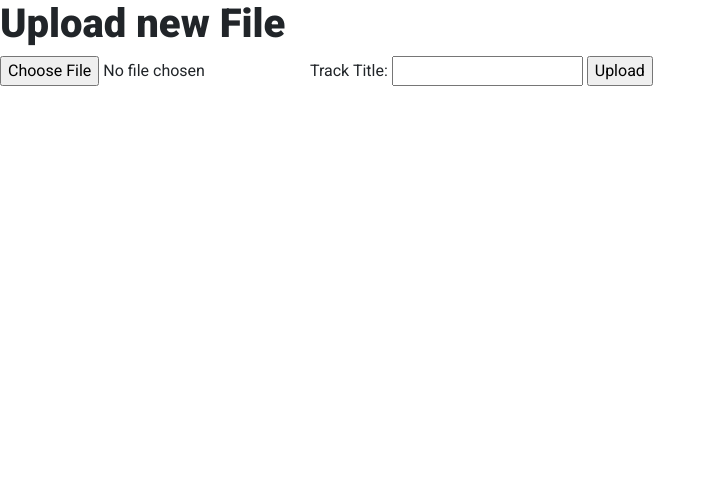
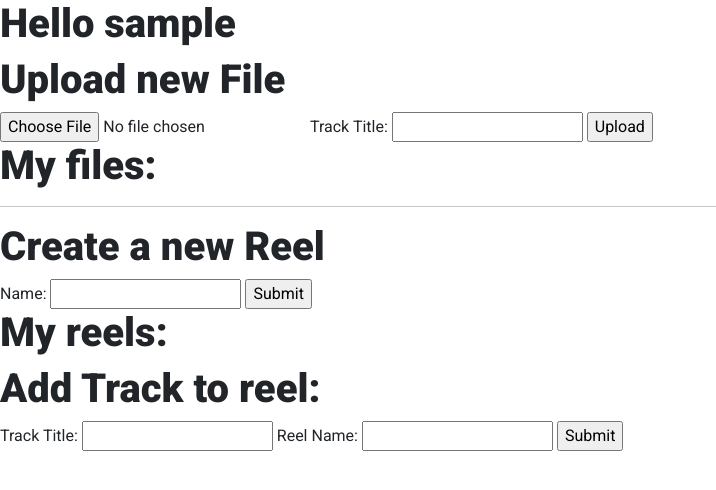
Before and after one commit to joshthecomposer/ReelShare, a Flask app: page /dashboard in a window 1280 px wide. Shown: the top 490 px of the page, without its empty margins (0-716 px from the left). Run offline with Flask 2, Linux system fonts and the light colour scheme; the visitor is signed in with stand-in values (Sample User, id 1); data that the repository does not hold is empty; some libraries are stand-ins or nearby versions.

Commit message:
finished inheritance of users reels

```diff
--- a/flask_app/__init__.py
+++ b/flask_app/__init__.py
@@ -2,7 +2,3 @@ from flask import Flask
 
 app = Flask(__name__)
 app.secret_key = 'secret key'
-app.config['UPLOAD_FOLDER'] = f'flask_app/static/users'
-# app.add_url_rule(
-#     "/flask_app/audio/uploads/<name>", endpoint="download_file", build_only=True
-# )
--- a/flask_app/controllers/main_controller.py
+++ b/flask_app/controllers/main_controller.py
@@ -2,6 +2,7 @@ import os, uuid
 from flask_app import app
 from flask import render_template, redirect, request, flash, url_for, session
 from flask_app.models.file import File
+from flask_app.models import reel
 from werkzeug.utils import secure_filename
 
 @app.route('/')
@@ -14,6 +15,7 @@ def index():
 def dashboard():
     if 'username' not in session:
         return redirect('/')
+    app.config['UPLOAD_FOLDER'] = f'flask_app/static/users/{session["username"]}'
     print(app.config['UPLOAD_FOLDER'])
     if request.method == 'POST':
         if 'file' not in request.files:
@@ -36,7 +38,7 @@ def dashboard():
             data = {
                 'user_id' : session['user_id'],
                 'title' : request.form['title'],
-                'path' : f'users/{filename}'
+                'path' : f'users/{session["username"]}/{filename}'
             }
             File.save(data)
         return redirect('/dashboard')
@@ -44,7 +46,16 @@ def dashboard():
         'user_id' : session['user_id']
     }
     all_files = File.get_all_files(data)
-    return render_template('dashboard.html', all_files=all_files)
+    all_reels = reel.Reel.get_reels_with_tracks(data)
+
+    if not all_reels:
+        all_reels = reel.Reel.get_reels(data)
+        return render_template('dashboard.html', all_files=all_files, all_reels=all_reels)
+
+    all_reels = all_reels.reels
+    for r in all_reels:
+        print("one reel", r.name)
+    return render_template('dashboard.html', all_files=all_files, all_reels=all_reels)
 
 @app.route('/clear')
 def clear_session():
--- a/flask_app/models/file.py
+++ b/flask_app/models/file.py
@@ -28,3 +28,8 @@ class File:
     def allowed_file(filename):
         return '.' in filename and \
             filename.rsplit('.', 1)[1].lower() in ALLOWED_EXTENSIONS
+
+    @classmethod
+    def get_file_by_title(cls, data):
+        query = "SELECT files.id FROM files WHERE files.user_id = %(user_id)s AND title = %(title)s"
+        return connectToMySQL(DB).query_db(query, data)
--- /dev/null
+++ b/flask_app/models/reel.py
@@ -0,0 +1,80 @@
+from flask_app.config.mysqlconnection import connectToMySQL
+from flask_app.models import user, file
+
+DB = 'soundflaskio_schema'
+
+class Reel:
+    def __init__(self, data):
+        self.id = data['id']
+        self.user_id = data['user_id']
+        self.name = data['name']
+        self.created_at = data['created_at']
+        self.updated_at = data['updated_at']
+
+        self.tracks = []
+
+    @classmethod
+    def save(cls, data):
+        query = "INSERT INTO reels (user_id, name) VALUES (%(user_id)s, %(name)s)"
+        return connectToMySQL(DB).query_db(query, data)
+
+    @classmethod
+    def save_track_to_reel(cls, data):
+        query = "INSERT INTO reel_list (file_id, reel_id) VALUES (%(file_id)s, %(reel_id)s)"
+        return connectToMySQL(DB).query_db(query, data)
+
+    @classmethod
+    def get_reels(cls, data):
+        query = "SELECT * FROM reels WHERE user_id = %(user_id)s"
+        return connectToMySQL(DB).query_db(query, data)
+
+    @classmethod
+    def get_reel_by_name(cls, data):
+        query = "SELECT reels.id FROM reels WHERE reels.name = %(name)s"
+        return connectToMySQL(DB).query_db(query, data)
+
+    @classmethod
+    def get_reels_with_tracks(cls, data):
+        query =  """SELECT * FROM reels
+                    JOIN users ON reels.user_id = users.id
+                    WHERE user_id = %(user_id)s;"""
+        result = connectToMySQL(DB).query_db(query, data)
+        if not result:
+            return result
+        query2 = """SELECT * FROM reels
+                    LEFT JOIN reel_list ON reels.id = reel_list.reel_id
+                    LEFT JOIN files ON files.id = reel_list.file_id
+                    WHERE reels.user_id = %(user_id)s
+                    GROUP BY reels.id;"""
+        result2 = connectToMySQL(DB).query_db(query2, data)
+
+        data = {
+                'id' : result[0]['users.id'],
+                'username' : result[0]['username'],
+                'email' : result[0]['email'],
+                'created_at' : result[0]['users.created_at'],
+                'updated_at' : result[0]['users.updated_at']
+            }
+
+        one_user = user.User(data)
+        #make a bunch of reels, and then append tracks to those reels in this function
+        #append each reel to one_user
+        for row in result2:
+            data = {
+                'id' : row['id'],
+                'user_id' : row['user_id'],
+                'name' : row['name'],
+                'created_at' : row['created_at'],
+                'updated_at' : row['updated_at']
+            }
+            one_reel = cls(data)
+            data = {
+                'user_id' : row['user_id'],
+                'title' : row['title']
+            }
+            one_file = file.File.get_file_by_title(data)
+            one_reel.tracks.append(one_file)
+            one_user.reels.append(one_reel)
+
+        print(one_user)
+        return one_user
--- a/flask_app/models/user.py
+++ b/flask_app/models/user.py
@@ -12,11 +12,10 @@ class User:
         self.id = data['id']
         self.username = data['username']
         self.email = data['email']
-        self.password = data['password']
         self.created_at = data['created_at']
         self.updated_at = data['updated_at']
 
-        self.folder = data['folder']
+        self.reels = []
 
     @staticmethod
     def validate(data):
@@ -51,7 +50,7 @@ class User:
 
     @classmethod
     def save(cls, data):
-        # folder = f'flask_app/static/users/{data["username"]}'
-        # os.mkdir(folder)
+        folder = f'flask_app/static/users/{data["username"]}'
+        os.mkdir(folder)
         query = 'INSERT INTO users (username, email, password) VALUES (%(username)s, %(email)s, %(password)s)'
         return connectToMySQL(DB).query_db(query, data)
--- a/flask_app/templates/dashboard.html
+++ b/flask_app/templates/dashboard.html
@@ -15,17 +15,42 @@
             <h4 class="text-primary-custom"><a href="/login">Login</a></h4>
         </div>
     </div> -->
+    <h1>Hello {{session['username']}}</h1>
     <h1>Upload new File</h1>
     <form method=post enctype=multipart/form-data>
         <input type=file name=file>
         <label for="title">Track Title:</label>
         <input type="text" name="title">
-        <input type=submit value=Upload>
+        <input type=submit value='Upload'>
     </form>
-
+    <h1>My files:</h1>
+    <hr>
     {%for f in all_files%}
         <p>{{f.title}}</p>
         <audio controls src="{{ url_for('static', filename=f.path) }}"></audio>
+        <hr>
     {%endfor%}
+
+    <h1>Create a new Reel</h1>
+    <form action="/create_reel" method="POST">
+        <label for="name">Name:</label>
+        <input type="text" name="name">
+        <input type=submit value='Submit'>
+    </form>
+
+    <h1>My reels:</h1>
+    {%for r in all_reels%}
+        <p>{{r.name}}</p>
+        <hr>
+    {%endfor%}
+
+    <h1>Add Track to reel:</h1>
+    <form action="/save_track_to_reel" method="POST">
+        <label for="title">Track Title:</label>
+        <input type="text" name="title">
+        <label for="name">Reel Name:</label>
+        <input type="text" name="name">
+        <input type=submit value='Submit'>
+    </form>
 </body>
 </html>
--- a/server.py
+++ b/server.py
@@ -1,5 +1,5 @@
 from flask_app import app
-from flask_app.controllers import main_controller, users
+from flask_app.controllers import main_controller, users, reels
 
 if __name__ == '__main__':
     app.run(debug=True)
```
Also changed, not shown: flask_app/controllers/reels.py (added, +34 -0 lines), 2 other files.
